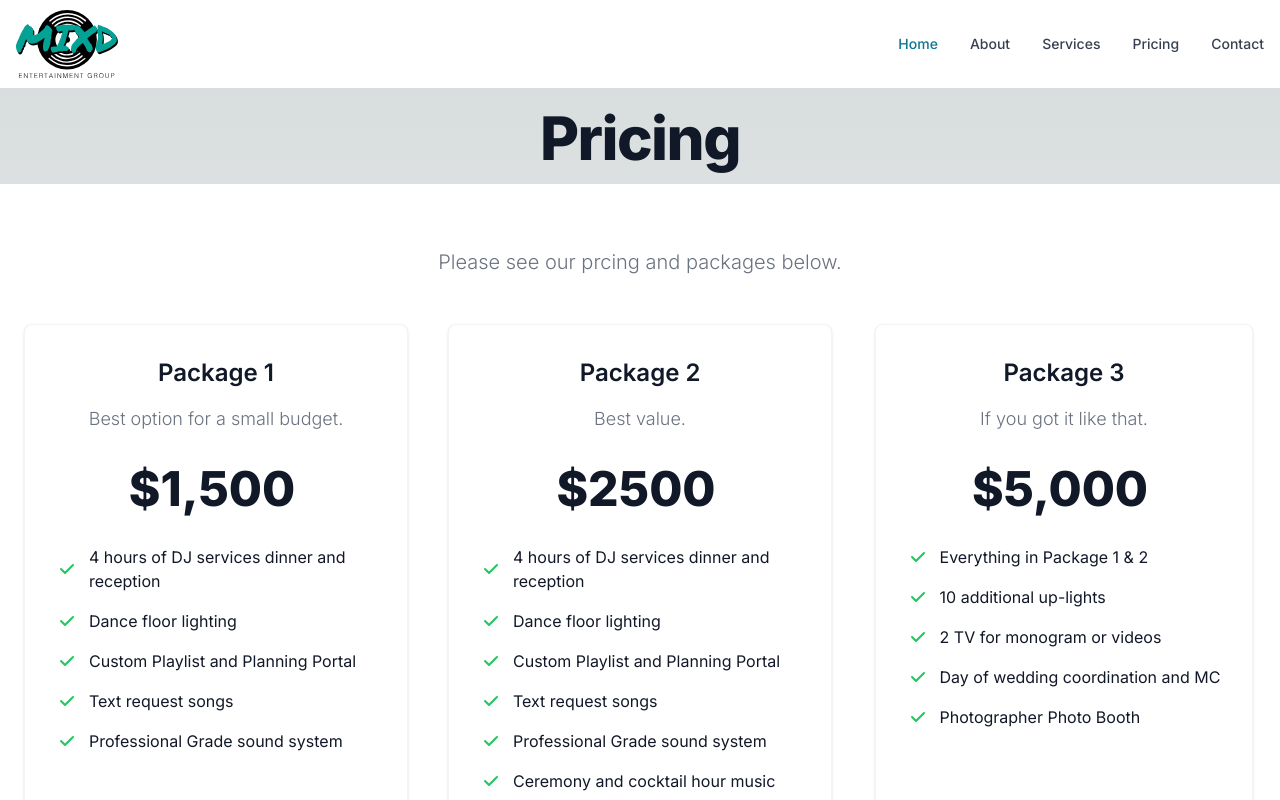
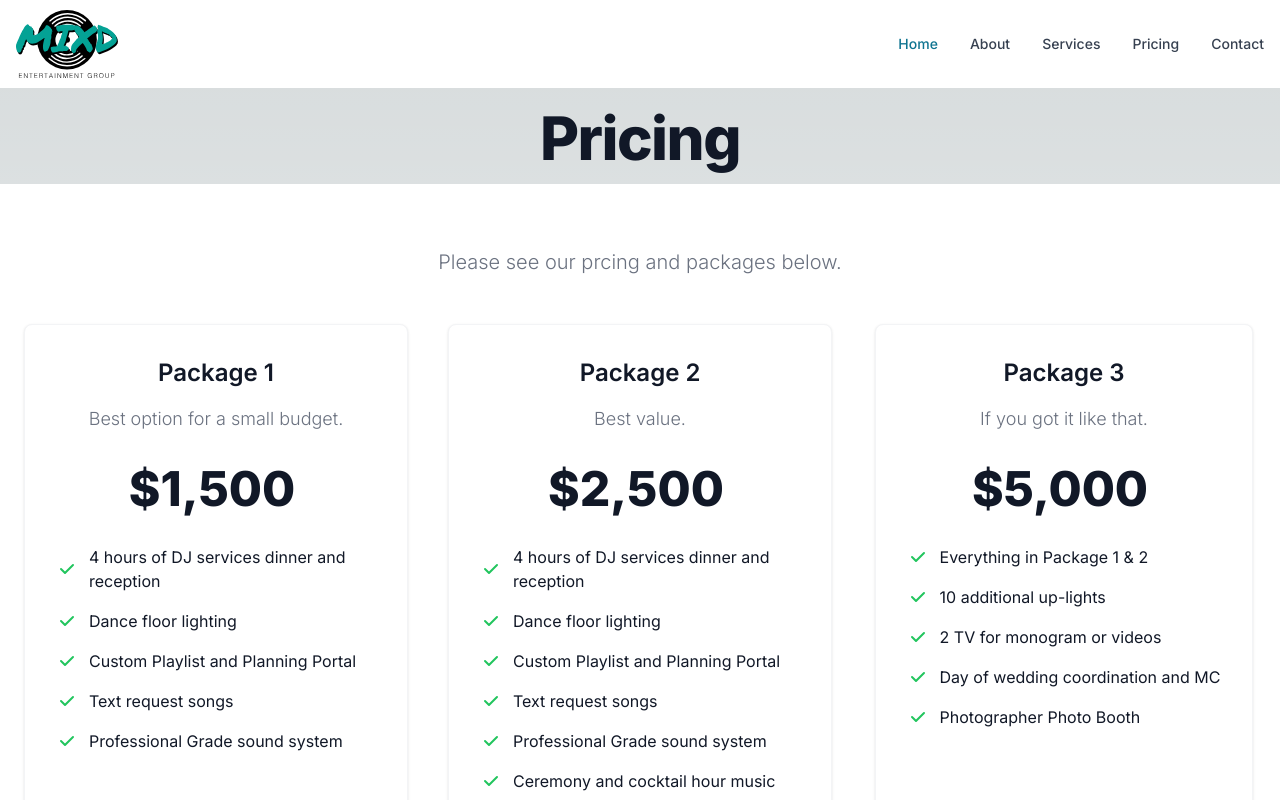
Before and after one commit to dboston528/mixd-website, a Next.js app: page /pricing in a window 1280 px wide. Shown: the top 800 px of the page. Built offline with nearby package versions, Linux system fonts and the light colour scheme.

Commit message:
add a comma

```diff
--- a/app/components/pricetable.tsx
+++ b/app/components/pricetable.tsx
@@ -48,7 +48,7 @@ const pricetable = () => {
               <h3 className="mb-4 text-2xl font-semibold">Package 2</h3>
               <p className="font-light text-gray-500 sm:text-lg dark:text-gray-400">Best value.</p>
               <div className="flex justify-center items-baseline my-8">
-                  <span className="mr-2 text-5xl font-extrabold">$2500</span>
+                  <span className="mr-2 text-5xl font-extrabold">$2,500</span>
               </div>
               {/* <!-- List --> */}
               <ul role="list" className="mb-8 space-y-4 text-left">
```
